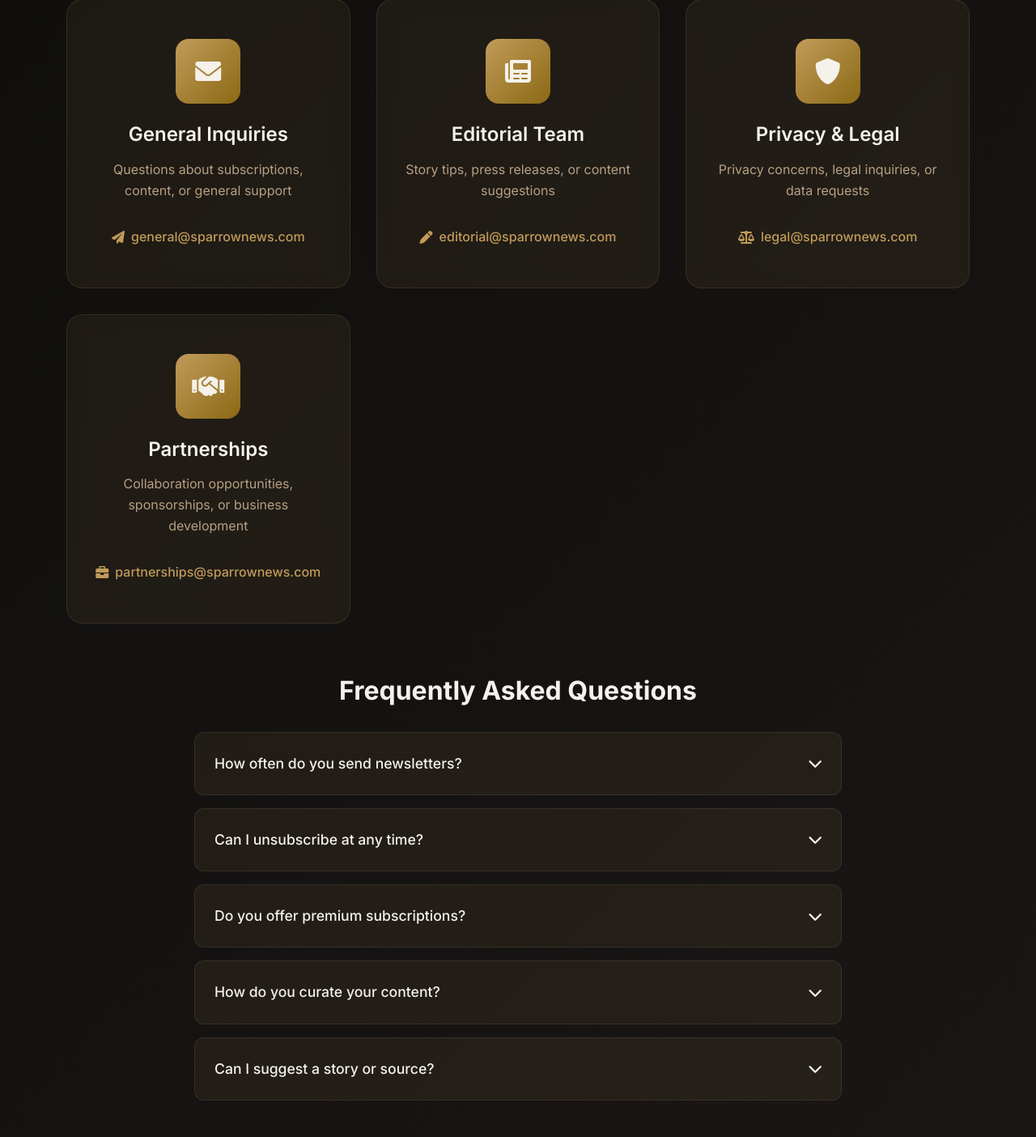
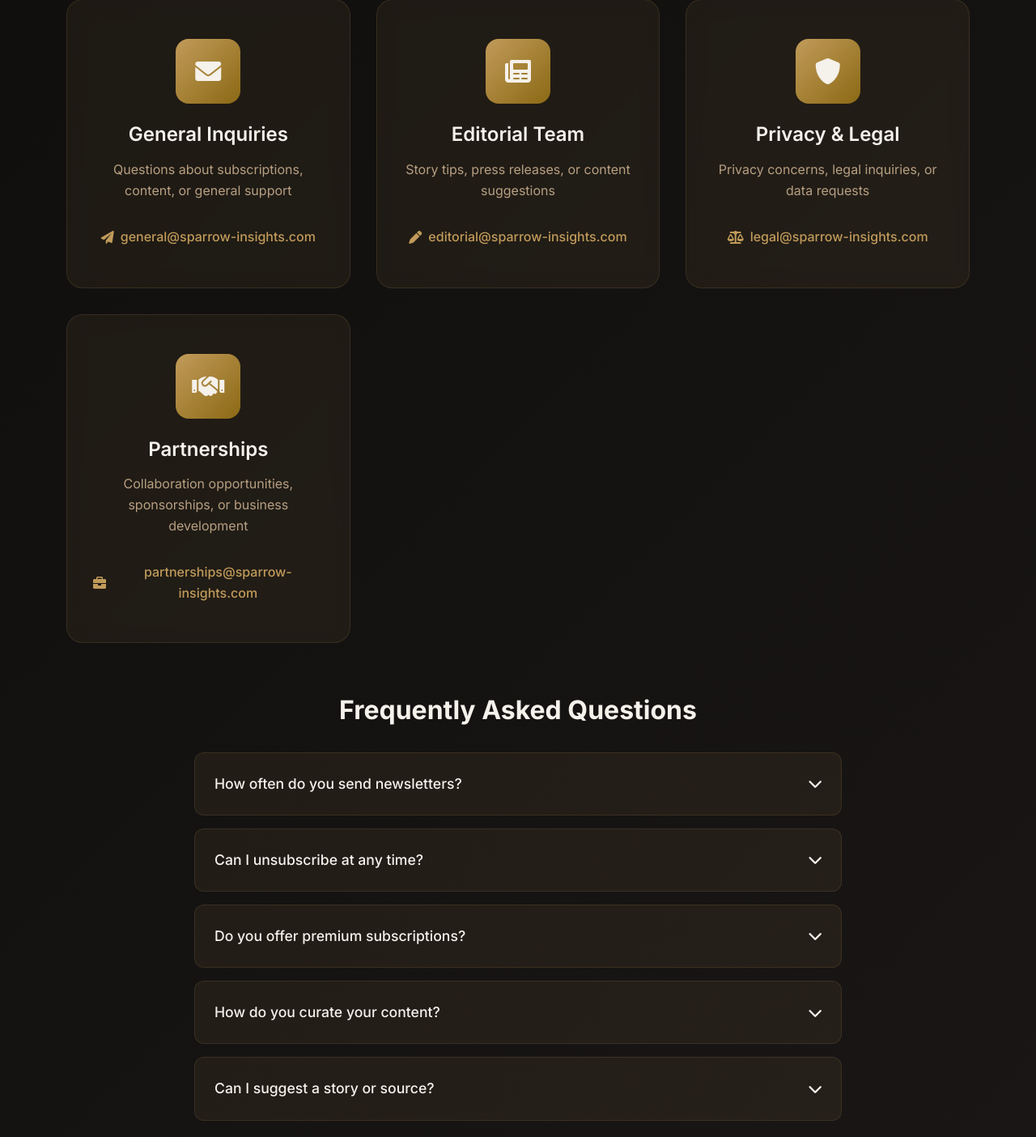
Before and after one commit to Suraj198-creator/Insights, a Flask app: page /contact in a window 1280 px wide. Shown: the part 356-1760 px from the top of the page at 81% size. Run offline with Flask 3, Linux system fonts and the light colour scheme.

Commit message:
Update contact_page.html

```diff
--- a/templates/contact_page.html
+++ b/templates/contact_page.html
@@ -469,9 +469,9 @@
           <p class="contact-description">
             Questions about subscriptions, content, or general support
           </p>
-          <a href="mailto:hello@sparrownews.com" class="contact-link">
+          <a href="mailto:general@sparrow-insights.com" class="contact-link">
             <i class="fas fa-paper-plane"></i>
-            general@sparrownews.com
+            general@sparrow-insights.com
           </a>
         </div>
 
@@ -483,9 +483,9 @@
           <p class="contact-description">
             Story tips, press releases, or content suggestions
           </p>
-          <a href="mailto:editorial@sparrownews.com" class="contact-link">
+          <a href="mailto:editorial@sparrow-insights.com" class="contact-link">
             <i class="fas fa-pen"></i>
-            editorial@sparrownews.com
+            editorial@sparrow-insights.com
           </a>
         </div>
 
@@ -497,9 +497,9 @@
           <p class="contact-description">
             Privacy concerns, legal inquiries, or data requests
           </p>
-          <a href="mailto:legal@sparrownews.com" class="contact-link">
+          <a href="mailto:legal@sparrow-insights.com" class="contact-link">
             <i class="fas fa-balance-scale"></i>
-            legal@sparrownews.com
+            legal@sparrow-insights.com
           </a>
         </div>
 
@@ -511,9 +511,9 @@
           <p class="contact-description">
             Collaboration opportunities, sponsorships, or business development
           </p>
-          <a href="mailto:partnerships@sparrownews.com" class="contact-link">
+          <a href="mailto:partnerships@sparrow-insights.com" class="contact-link">
             <i class="fas fa-briefcase"></i>
-            partnerships@sparrownews.com
+            partnerships@sparrow-insights.com
           </a>
         </div>
       </div>
@@ -539,7 +539,7 @@
             <i class="fas fa-chevron-down"></i>
           </button>
           <div class="faq-answer">
-            <p>Absolutely! You can unsubscribe at any time by clicking the unsubscribe link at the bottom of any newsletter, or by emailing us at hello@sparrownews.com.</p>
+            <p>Absolutely! You can unsubscribe at any time by clicking the unsubscribe link at the bottom of any newsletter, or by emailing us at general@sparrow-insights.com.</p>
           </div>
         </div>
 
```
